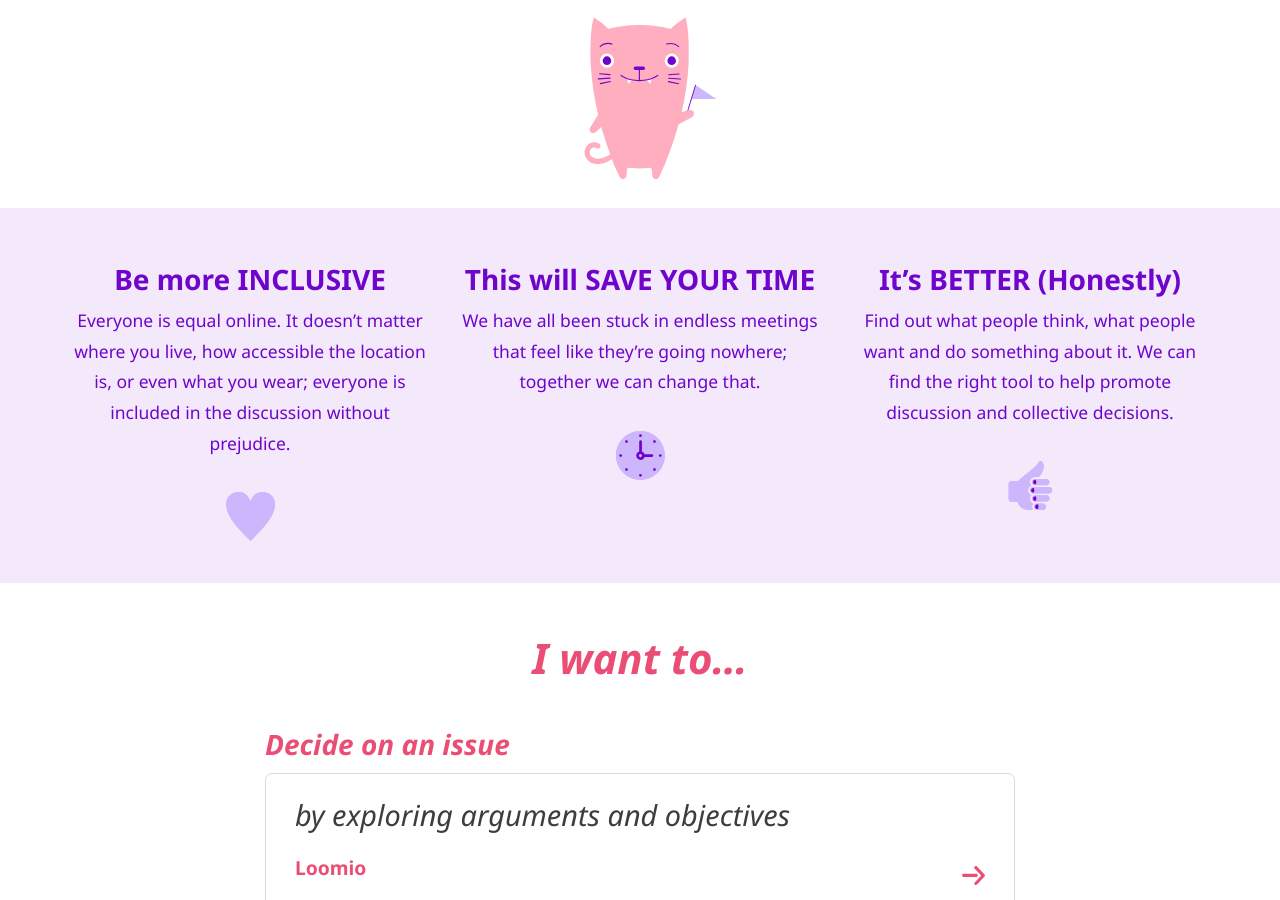
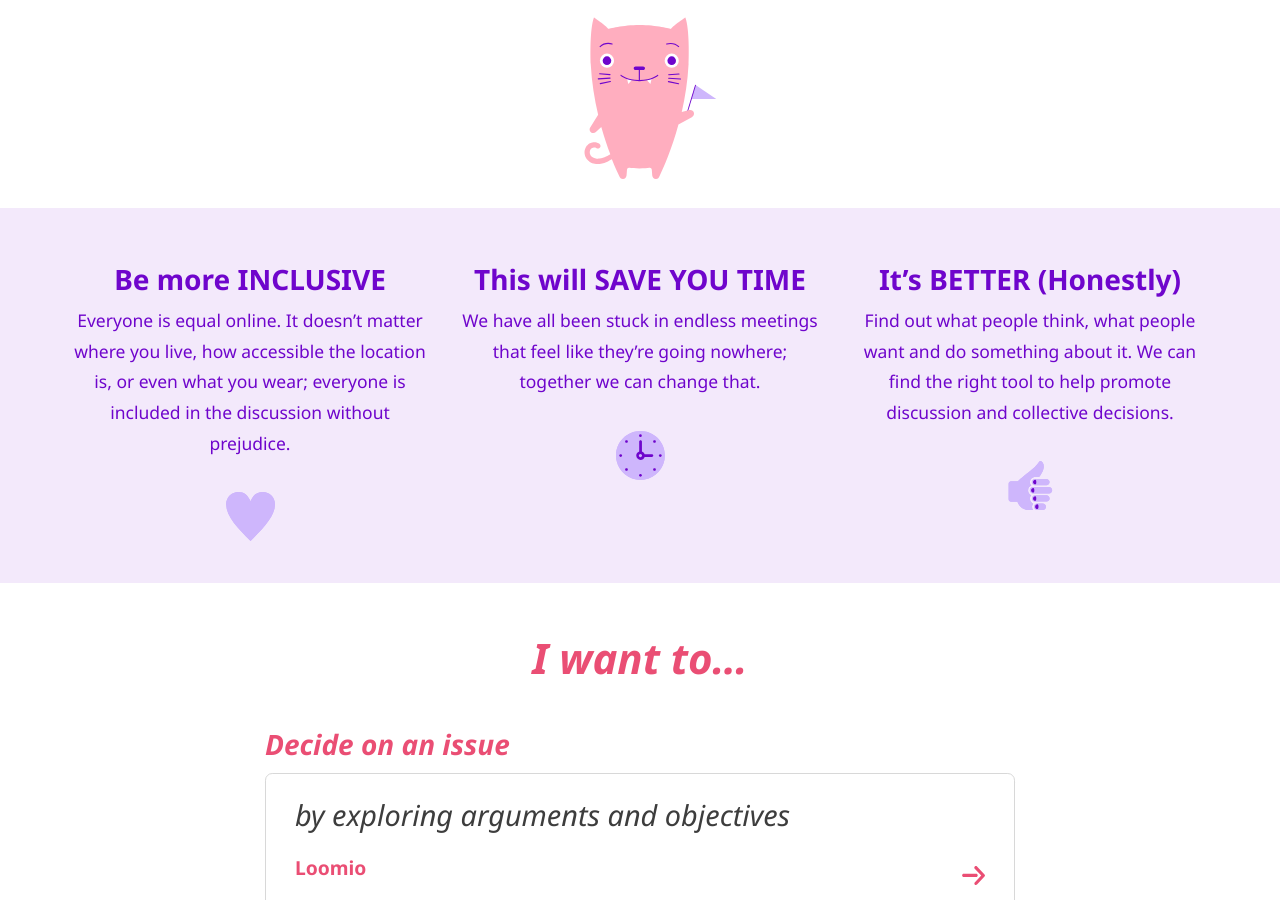
Before and after one commit to digidemlab/democat, a Jekyll site: the page built from index.md, in a window 1280 px wide and 900 px high, scrolled down 809 px. Built offline with Jekyll 4.4.1, drawn with Linux system fonts in a browser that asks for light colours.

Commit message:
Updated Index

```diff
--- a/index.md
+++ b/index.md
@@ -9,7 +9,7 @@ infobox:
   text: Everyone is equal online. It doesn’t matter where you live, how accessible
     the location is, or even what you wear; everyone is included in the discussion
     without prejudice.
-- title: This will SAVE YOUR TIME
+- title: This will SAVE YOU TIME
   id: clock
   text: We have all been stuck in endless meetings that feel like they’re going nowhere;
     together we can change that.
```
